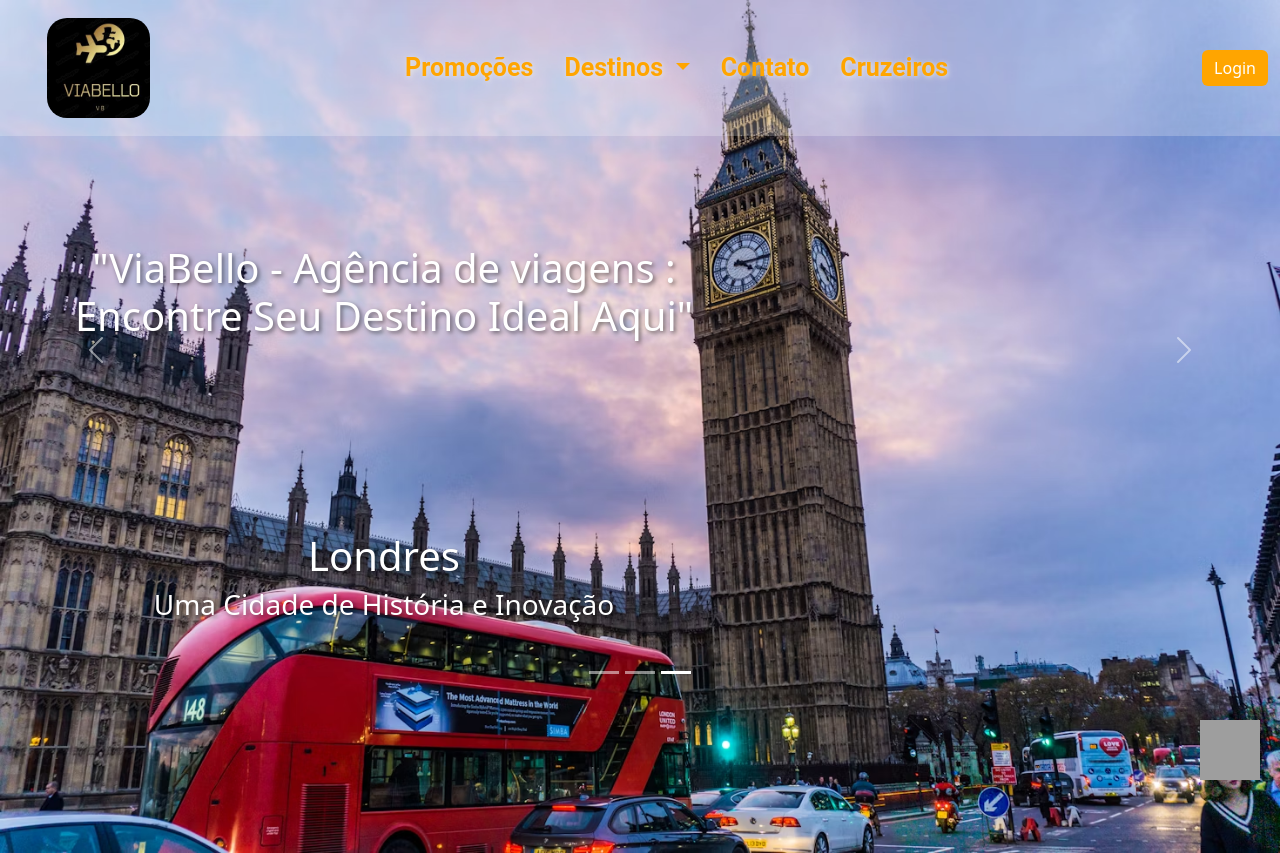
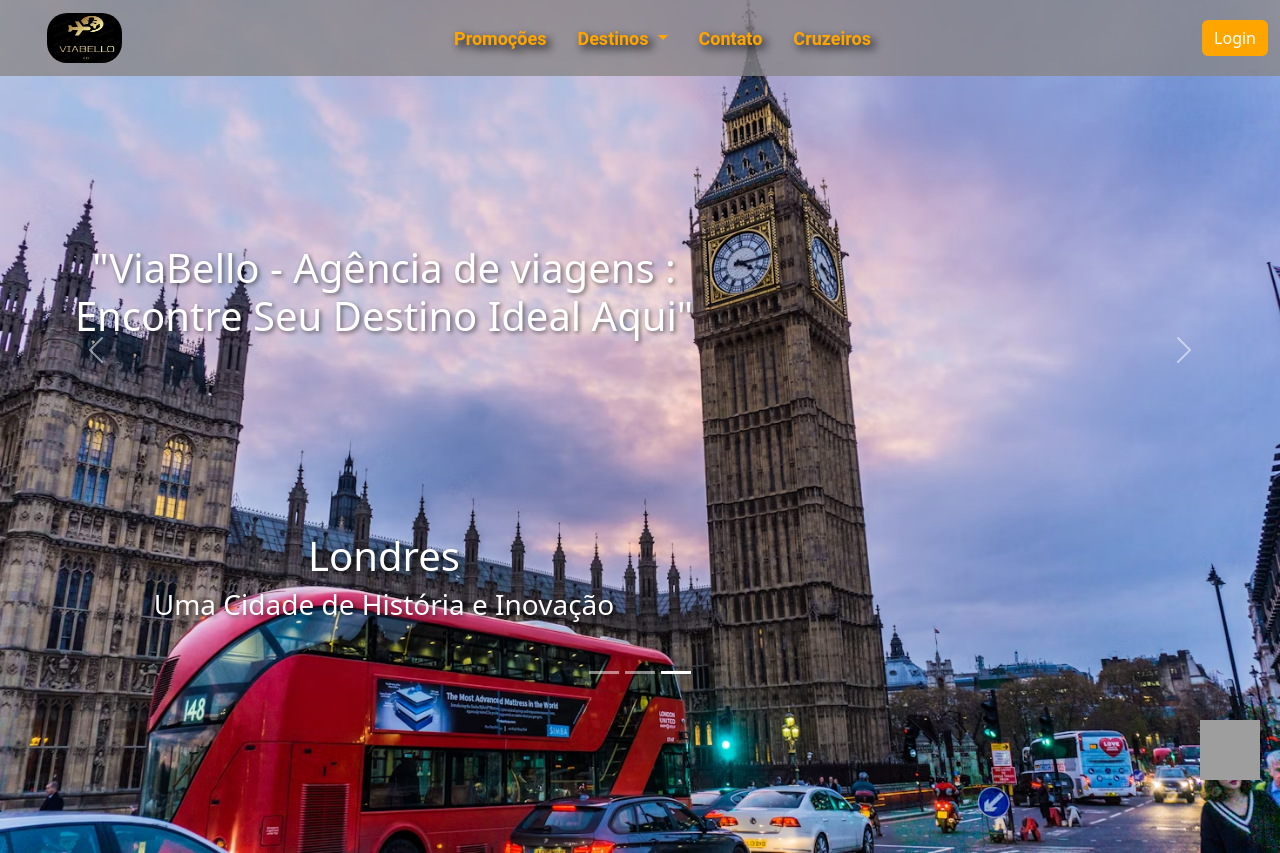
Before and after one commit to cleanrcosta/viabello, a plain HTML site: page index.html in a window 1280 px wide. Shown: the top 853 px of the page. Drawn offline with nearby package versions, Linux system fonts and the light colour scheme; grey boxes are pictures that could not be loaded.

Commit message:
Atualizacao Banco de dados; NavBar

```diff
--- a/index.html
+++ b/index.html
@@ -21,7 +21,7 @@
     <!-- Navbar -->
 
     <header>
-        <nav class="navbar navbar-expand-lg navbar-light fixed-top"><br><br><br><br><br>
+        <nav class="navbar navbar-expand-lg navbar-light fixed-top">
             <div class="container-fluid">
                 <a class="navbar-brand" href="index.html"><img src="src/img/logo2.jpg" alt=""></a>
                 <button class="navbar-toggler" type="button" data-bs-toggle="collapse"
--- a/src/style.css
+++ b/src/style.css
@@ -2,7 +2,7 @@
 
 /* CABECALHO */
 .navbar {
-    background-color: #ffffff3b; /* Fundo transparente */
+    background-color: rgba(136, 133, 133, 0.774); /* Fundo transparente */
   }
   .carousel-container {
     max-height: 700px; /* Ajuste o tamanho conforme necessário */
@@ -81,8 +81,8 @@
   transform: scale(1.5); /* Aumenta o botão em 20% */
 }
 .navbar-brand img {
-  width: 100x;
-  height: 100px;
+  width: 75px;
+  height: 50px;
   transition: transform 0.8s ease;
   border-radius: 20px;
 
@@ -126,9 +126,9 @@
 
 .navbar-nav .nav-link {
   color: #FFA500; /* Cor destacada */
-  text-shadow: 1px 1px 5px rgb(228, 228, 228); /* Sombra */
+  text-shadow: 4px 4px 10px #000000; /* Sombra */
   transition: color 0.3s ease, text-shadow 0.3s ease, text-decoration 0.3s ease; /* Suavidade nos efeitos */
-  font-size: 25px; /* Tamanho da fonte aumentado */
+  font-size: 18px; /* Tamanho da fonte aumentado */
   font-family: 'Roboto', sans-serif; /* Fonte Roboto do Google Fonts */
   font-weight: bold; /* Negrito */
 }
```
Also changed, not shown: Banco_de_dados/Conceitual-Diagrama-Relacionamento.jpg, Banco_de_dados/Lógico-diagrama.jpg, 1 other file.
